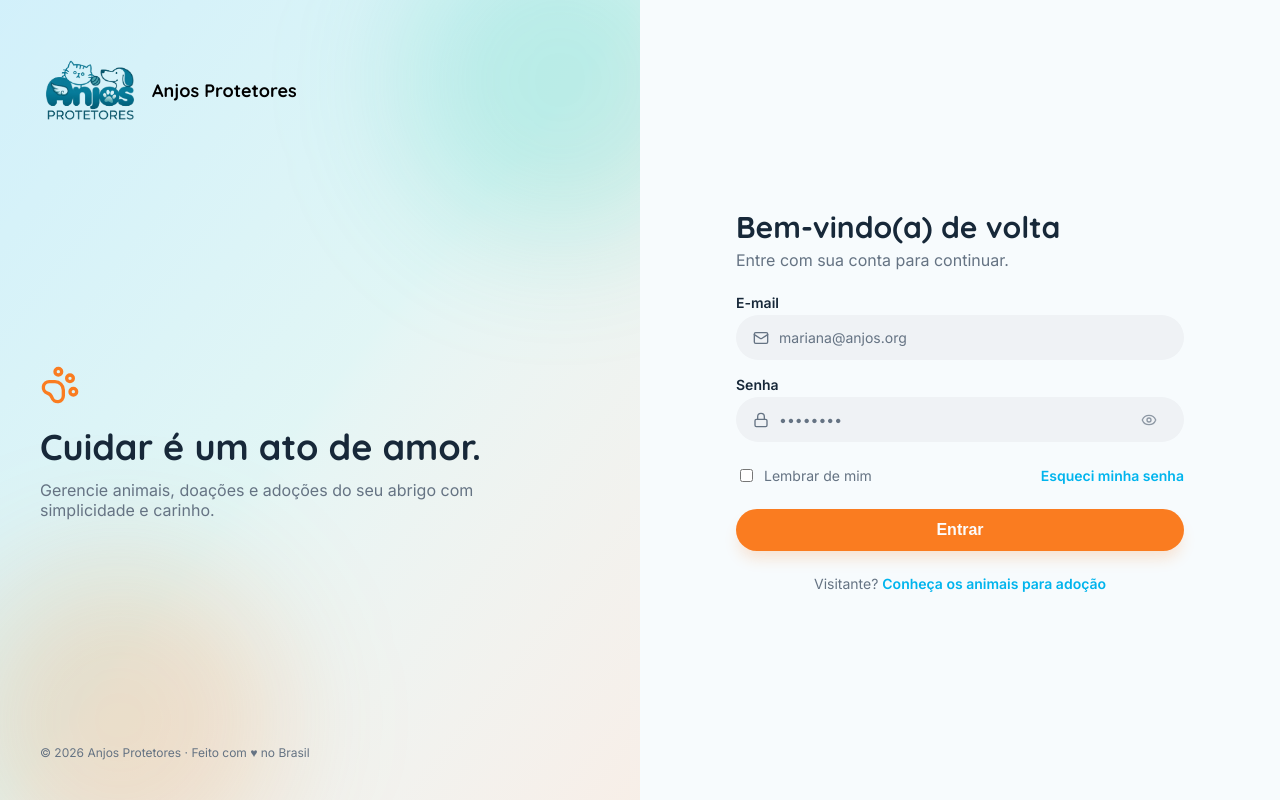
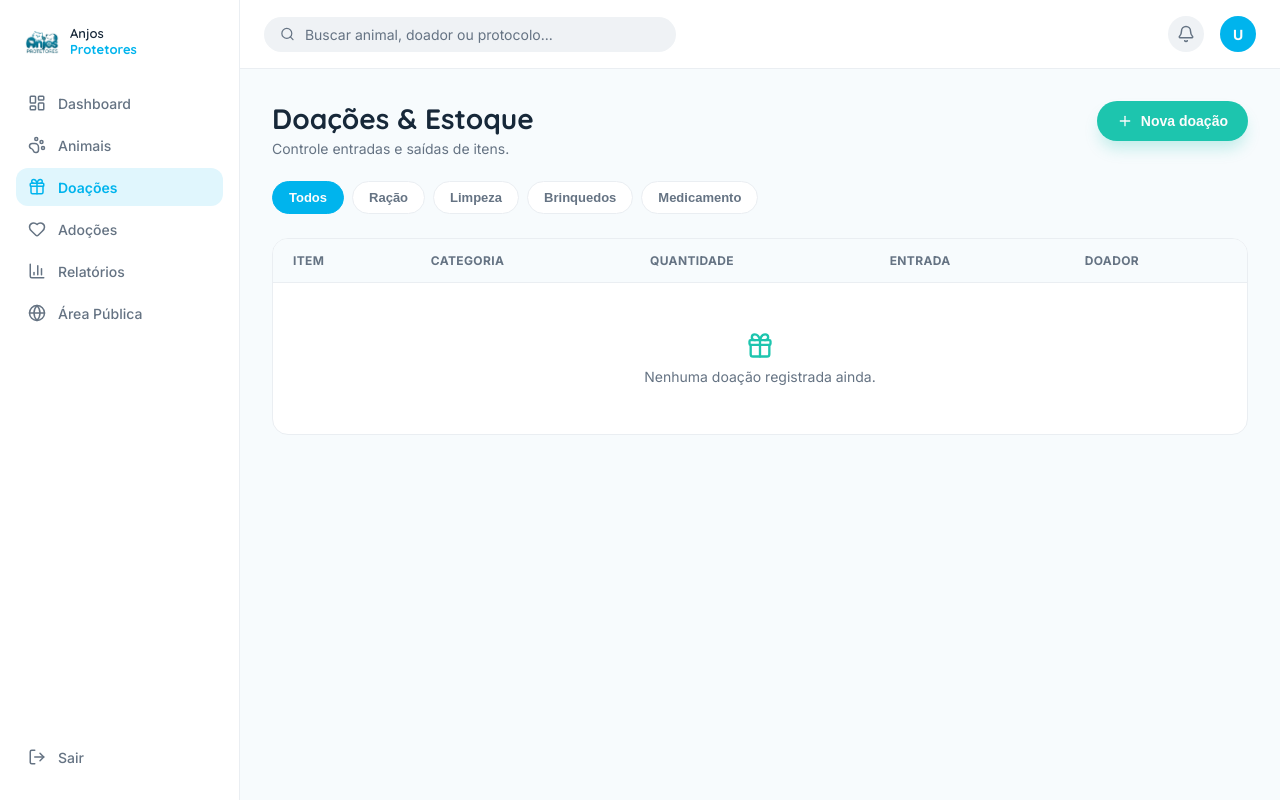
Before and after one commit to fifieggert/anjos_protetores---frontend, a React (Vite) app: page /doacoes in a window 1280 px wide. Before the commit this address led to /login. Built offline with nearby package versions, Linux system fonts and the light colour scheme.

Commit message:
feat(doacoes): adiciona página de doações com layout e funcionalidade de filtragem

```diff
--- a/src/App.tsx
+++ b/src/App.tsx
@@ -1,6 +1,7 @@
 import { BrowserRouter, Routes, Route, Navigate } from "react-router-dom";
 import Login from "./pages/Login";
 import Animais from "./pages/Animais";
+import Doacoes from "./pages/Doacoes";
 
 function App() {
     return (
@@ -8,6 +9,7 @@ function App() {
             <Routes>
                 <Route path="/login" element={<Login />} />
                 <Route path="/animais" element={<Animais />} />
+                <Route path="/doacoes" element={<Doacoes />} />
                 <Route path="*" element={<Navigate to="/login" replace />} />
             </Routes>
         </BrowserRouter>
--- a/src/components/Layout/index.tsx
+++ b/src/components/Layout/index.tsx
@@ -1,15 +1,16 @@
 import type { ReactNode } from "react";
+import { Link } from "react-router-dom";
 import { LayoutDashboard, PawPrint, Gift, Heart, BarChart3, Globe, LogOut, Bell, Search } from "lucide-react";
 import logo from "../../assets/logo.png";
 import "./style.css";
 
 const navItems = [
-    { key: "dashboard", label: "Dashboard", icon: LayoutDashboard },
-    { key: "animais", label: "Animais", icon: PawPrint },
-    { key: "doacoes", label: "Doações", icon: Gift },
-    { key: "adocoes", label: "Adoções", icon: Heart },
-    { key: "relatorios", label: "Relatórios", icon: BarChart3 },
-    { key: "area-publica", label: "Área Pública", icon: Globe },
+    { key: "dashboard", label: "Dashboard", icon: LayoutDashboard, to: null },
+    { key: "animais", label: "Animais", icon: PawPrint, to: "/animais" },
+    { key: "doacoes", label: "Doações", icon: Gift, to: "/doacoes" },
+    { key: "adocoes", label: "Adoções", icon: Heart, to: null },
+    { key: "relatorios", label: "Relatórios", icon: BarChart3, to: null },
+    { key: "area-publica", label: "Área Pública", icon: Globe, to: null },
 ];
 
 interface LayoutProps {
@@ -30,12 +31,24 @@ export default function Layout({ active, children }: LayoutProps) {
                 </div>
 
                 <nav className="layout-nav">
-                    {navItems.map(({ key, label, icon: Icon }) => (
-                        <div key={key} className={`layout-nav-item${active === key ? " layout-nav-item--active" : ""}`}>
-                            <Icon size={18} aria-hidden />
-                            {label}
-                        </div>
-                    ))}
+                    {navItems.map(({ key, label, icon: Icon, to }) => {
+                        const className = `layout-nav-item${active === key ? " layout-nav-item--active" : ""}`;
+                        const content = (
+                            <>
+                                <Icon size={18} aria-hidden />
+                                {label}
+                            </>
+                        );
+                        return to ? (
+                            <Link key={key} to={to} className={className}>
+                                {content}
+                            </Link>
+                        ) : (
+                            <div key={key} className={className}>
+                                {content}
+                            </div>
+                        );
+                    })}
                 </nav>
 
                 <div className="layout-nav-item layout-nav-item--exit">
--- a/src/components/Layout/style.css
+++ b/src/components/Layout/style.css
@@ -60,12 +60,22 @@
     color: #657383;
     cursor: default;
     user-select: none;
+    text-decoration: none;
 }
 
 .layout-nav-item--active {
     background: color-mix(in srgb, #00b4ed 12%, transparent);
     color: #00b4ed;
     font-weight: 600;
+}
+
+a.layout-nav-item {
+    cursor: pointer;
+}
+
+a.layout-nav-item:hover:not(.layout-nav-item--active) {
+    background: #f7fbfd;
+    color: #172839;
 }
 
 .layout-nav-item--exit {
--- /dev/null
+++ b/src/pages/Doacoes/index.tsx
@@ -0,0 +1,77 @@
+import { useState } from "react";
+import { Plus, Gift } from "lucide-react";
+import Layout from "../../components/Layout";
+import "./style.css";
+
+interface Doacao {
+    id: string;
+    item: string;
+    categoria: string;
+    quantidade: string;
+    entrada: string;
+    doador: string;
+}
+
+const categorias = ["Todos", "Ração", "Limpeza", "Brinquedos", "Medicamento"];
+
+export default function Doacoes() {
+    const [categoriaAtiva, setCategoriaAtiva] = useState("Todos");
+
+    const doacoes: Doacao[] = [];
+
+    return (
+        <Layout active="doacoes">
+            <div className="doacoes-page">
+                <div className="doacoes-header">
+                    <div>
+                        <h1 className="doacoes-title">Doações & Estoque</h1>
+                        <p className="doacoes-subtitle">Controle entradas e saídas de itens.</p>
+                    </div>
+                    <button className="doacoes-add-btn" type="button">
+                        <Plus size={16} aria-hidden />
+                        Nova doação
+                    </button>
+                </div>
+
+                <div className="doacoes-filters">
+                    {categorias.map((categoria) => (
+                        <button
+                            key={categoria}
+                            type="button"
+                            className={`doacoes-filter-pill${categoriaAtiva === categoria ? " doacoes-filter-pill--active" : ""}`}
+                            onClick={() => setCategoriaAtiva(categoria)}
+                        >
+                            {categoria}
+                        </button>
+                    ))}
+                </div>
+
+                <div className="doacoes-table-wrap">
+                    <table className="doacoes-table">
+                        <thead>
+                            <tr>
+                                <th>Item</th>
+                                <th>Categoria</th>
+                                <th>Quantidade</th>
+                                <th>Entrada</th>
+                                <th>Doador</th>
+                            </tr>
+                        </thead>
+                        <tbody>
+                            {doacoes.length === 0 && (
+                                <tr>
+                                    <td colSpan={5}>
+                                        <div className="doacoes-empty">
+                                            <Gift size={28} aria-hidden />
+                                            <p>Nenhuma doação registrada ainda.</p>
+                                        </div>
+                                    </td>
+                                </tr>
+                            )}
+                        </tbody>
+                    </table>
+                </div>
+            </div>
+        </Layout>
+    );
+}
--- /dev/null
+++ b/src/pages/Doacoes/style.css
@@ -0,0 +1,123 @@
+.doacoes-page {
+    display: flex;
+    flex-direction: column;
+    gap: 1.5rem;
+}
+
+.doacoes-header {
+    display: flex;
+    align-items: flex-start;
+    justify-content: space-between;
+    gap: 1rem;
+    flex-wrap: wrap;
+}
+
+.doacoes-title {
+    font-family: "Quicksand", ui-sans-serif, system-ui, sans-serif;
+    font-weight: 700;
+    font-size: 1.75rem;
+    margin: 0;
+    color: #172839;
+}
+
+.doacoes-subtitle {
+    margin: 0.25rem 0 0;
+    color: #657383;
+    font-size: 0.875rem;
+}
+
+.doacoes-add-btn {
+    display: flex;
+    align-items: center;
+    gap: 0.5rem;
+    padding: 0.75rem 1.25rem;
+    border: none;
+    border-radius: 24px;
+    background: #1dc5ae;
+    color: #fcfcfc;
+    font-weight: 700;
+    font-size: 0.875rem;
+    cursor: pointer;
+    box-shadow: 0 10px 15px -3px color-mix(in srgb, #1dc5ae 25%, transparent);
+    transition: background 0.15s ease, transform 0.1s ease;
+}
+
+.doacoes-add-btn:hover {
+    background: color-mix(in srgb, #1dc5ae 90%, black);
+}
+
+.doacoes-add-btn:active {
+    transform: scale(0.98);
+}
+
+.doacoes-filters {
+    display: flex;
+    align-items: center;
+    gap: 0.5rem;
+    flex-wrap: wrap;
+}
+
+.doacoes-filter-pill {
+    padding: 0.5rem 1rem;
+    border: 1px solid #eaeef2;
+    border-radius: 999px;
+    background: #ffffff;
+    color: #657383;
+    font-size: 0.8125rem;
+    font-weight: 600;
+    cursor: pointer;
+    white-space: nowrap;
+    transition: background 0.15s ease, color 0.15s ease, border-color 0.15s ease;
+}
+
+.doacoes-filter-pill:hover {
+    border-color: #00b4ed;
+}
+
+.doacoes-filter-pill--active {
+    background: #00b4ed;
+    border-color: #00b4ed;
+    color: #fcfcfc;
+}
+
+.doacoes-table-wrap {
+    background: #ffffff;
+    border: 1px solid #eaeef2;
+    border-radius: 16px;
+    overflow: hidden;
+}
+
+.doacoes-table {
+    width: 100%;
+    border-collapse: collapse;
+}
+
+.doacoes-table th {
+    padding: 0.875rem 1.25rem;
+    text-align: left;
+    font-size: 0.75rem;
+    font-weight: 700;
+    letter-spacing: 0.03em;
+    text-transform: uppercase;
+    color: #657383;
+    background: #f7fbfd;
+    border-bottom: 1px solid #eaeef2;
+}
+
+.doacoes-empty {
+    display: flex;
+    flex-direction: column;
+    align-items: center;
+    gap: 0.5rem;
+    padding: 3rem 1.5rem;
+    color: #657383;
+}
+
+.doacoes-empty svg {
+    color: #1dc5ae;
+}
+
+.doacoes-empty p {
+    margin: 0;
+    font-size: 0.875rem;
+}
```
